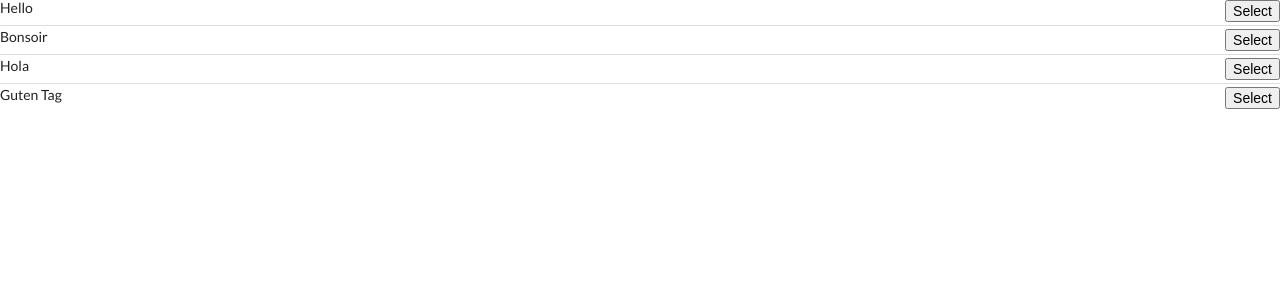
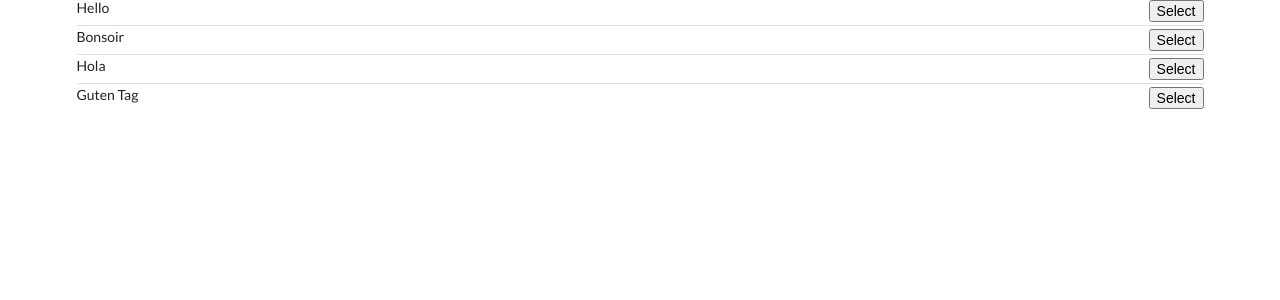
Before and after one commit to HottScall/songs-redux, a React (Create React App) app: page / in a window 1280 px wide. Shown: the top 300 px of the page. Built offline with nearby package versions, Linux system fonts and the light colour scheme.

Commit message:
Minor design and layout changes to the overall application.

```diff
--- a/src/components/App.js
+++ b/src/components/App.js
@@ -4,8 +4,12 @@ import SongList from "./songList";
 
 const App = () => {
   return (
-    <div>
-      <SongList />
+    <div className="ui container div">
+      <div className="ui row">
+        <div className="column eight wide">
+          <SongList />
+        </div>
+      </div>
     </div>
   );
 };
```
